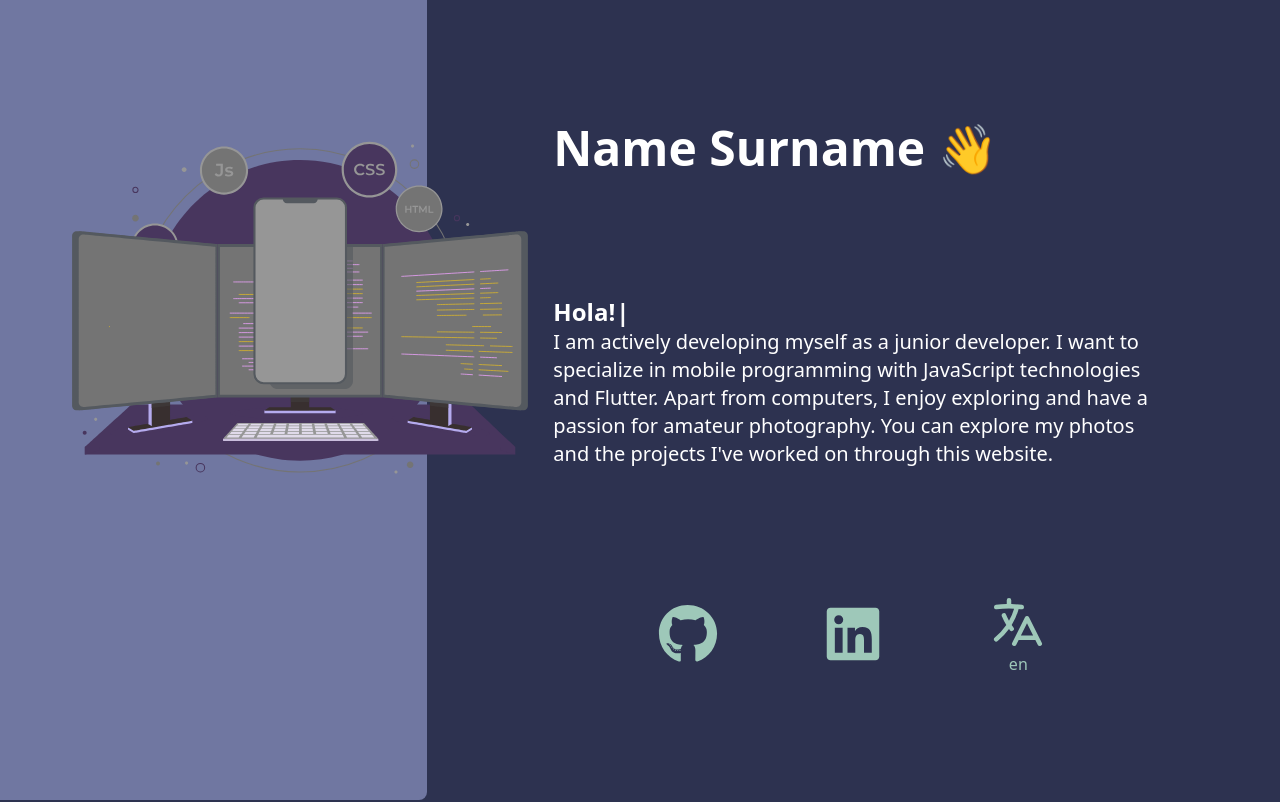
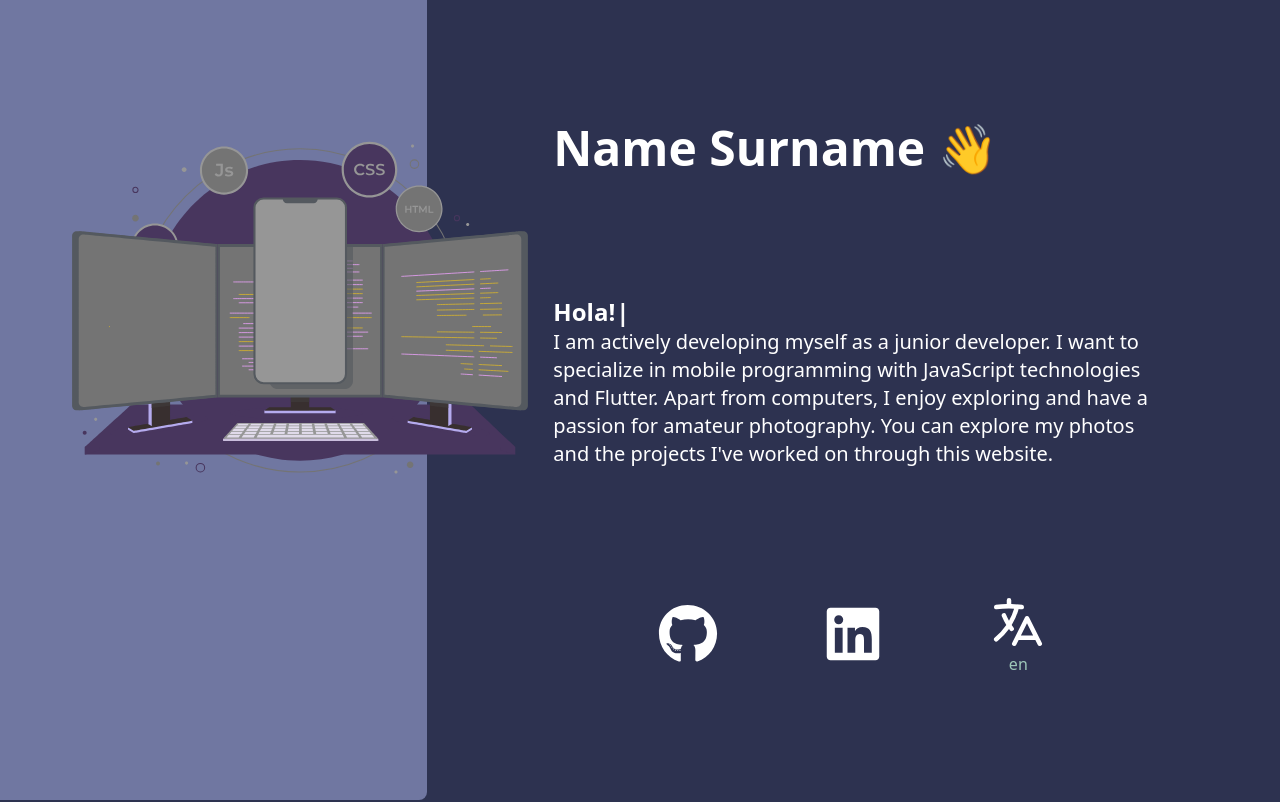
Before and after one commit to ensarsnr/Portfilo_site, a React (Create React App) app: page / in a window 1280 px wide. Shown: the top 802 px of the page. Built offline with nearby package versions, Linux system fonts and the light colour scheme.

Commit message:
Updated icons

```diff
--- a/src/view/Home.js
+++ b/src/view/Home.js
@@ -35,13 +35,13 @@ function Home() {
           </div>
           <div className="flex justify-evenly mt-5">
             <button>
-              <FaGithub size={60} />
+              <FaGithub color="white" size={60} />
             </button>
             <button>
-              <FaLinkedin size={60} />
+              <FaLinkedin size={60} color="white" />
             </button>
             <button onClick={clickChangeLang}>
-              <HiMiniLanguage size={60} />
+              <HiMiniLanguage size={60} color="white" />
               <p className="text-center">{i18n.language}</p>
             </button>
           </div>
```
